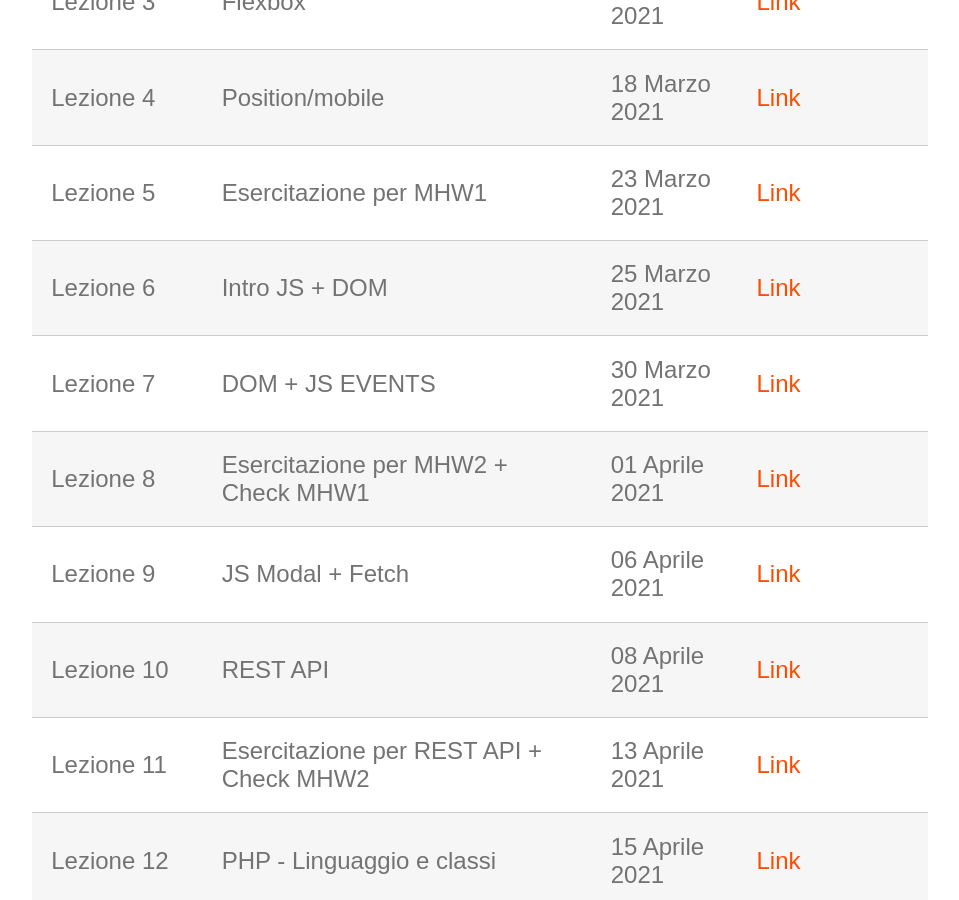
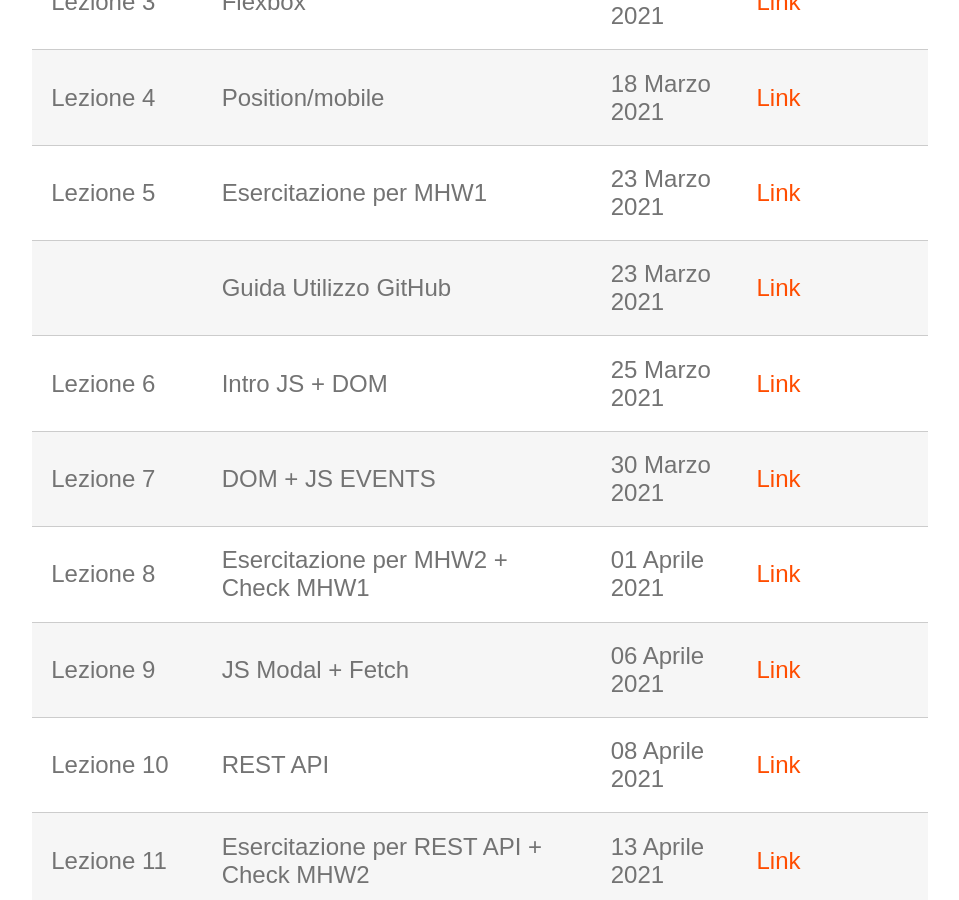
Before and after one commit to perceivelab/database-course, a Jekyll site: the page built from lezioni.md, in a window 1280 px wide and 900 px high, scrolled down 691 px. Shown: the whole window, without its empty margins (160-1119 px from the left). Built offline with Jekyll 4.4.1, drawn with Linux system fonts in a browser that asks for light colours; our own code applies the rules of GitHub Pages for plain Markdown files.

Commit message:
Update lezioni.md

```diff
--- a/lezioni.md
+++ b/lezioni.md
@@ -12,7 +12,8 @@ Questa pagina contiene le slide, note e gli esempi di codice delle lezioni del c
 | Lezione 2  | CSS                                                             | 11 Marzo 2021   | [Link](https://drive.google.com/file/d/180nPa4GNTvo0qR_iqiU1TSwAbB_8D1sM/view?usp=sharing)    |             |
 | Lezione 3  | Flexbox                                                         | 16 Marzo 2021   | [Link](https://drive.google.com/file/d/1AppEjI0lua0GmvrVDSZKFmfa7-XPdvAN/view?usp=sharing)                     |             |
 | Lezione 4  | Position/mobile                                                 | 18 Marzo 2021   | [Link](https://drive.google.com/file/d/1TWBpWSPqdgB9OeKdvcK83iBRtIVC0wsz/view?usp=sharing)                     |             |
-| Lezione 5  | Esercitazione per MHW1                                      | 23 Marzo 2021   | [Link][404]                     |             |
+| Lezione 5  | Esercitazione per MHW1                                          | 23 Marzo 2021   | [Link][404]                     |             |
+|            | Guida Utilizzo GitHub                                           | 23 Marzo 2021   | [Link](https://drive.google.com/file/d/1gDnhBQoDi3uQvRwM-B4ClwBO_qhgRIfo/view?usp=sharing)                     |             |
 | Lezione 6  | Intro JS + DOM                                                  | 25 Marzo 2021   | [Link][404]                     |             |
 | Lezione 7  | DOM +  JS EVENTS                                                | 30 Marzo 2021   | [Link][404]                     |             |
 | Lezione 8  | Esercitazione per MHW2 + Check MHW1                         | 01 Aprile 2021  | [Link][404]                     |             |
```
